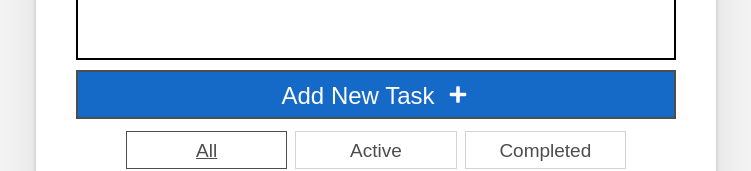
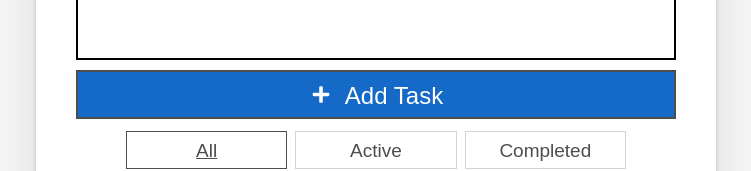
Before and after one commit to AmineAouragh/MyAgenda, a React (Create React App) app: page / in a window 1280 px wide. Shown: the part 234-405 px from the top of the page, without its empty margins (264-1015 px from the left). Built offline with nearby package versions, Linux system fonts and the light colour scheme.

Commit message:
Update Form.js

```diff
--- a/src/components/Form.js
+++ b/src/components/Form.js
@@ -36,8 +36,9 @@ function Form(props) {
           onChange={handleChange}
         />
         <button type="submit" className="btn btn__primary btn__lg">
-          Add New Task
-          <FaPlus style={{ marginLeft: 12, paddingTop: 5 }} />
+          <FaPlus style={{ marginRight: 12, paddingTop: 5 }} />
+          Add Task
+
         </button>
       </form>
 
```
